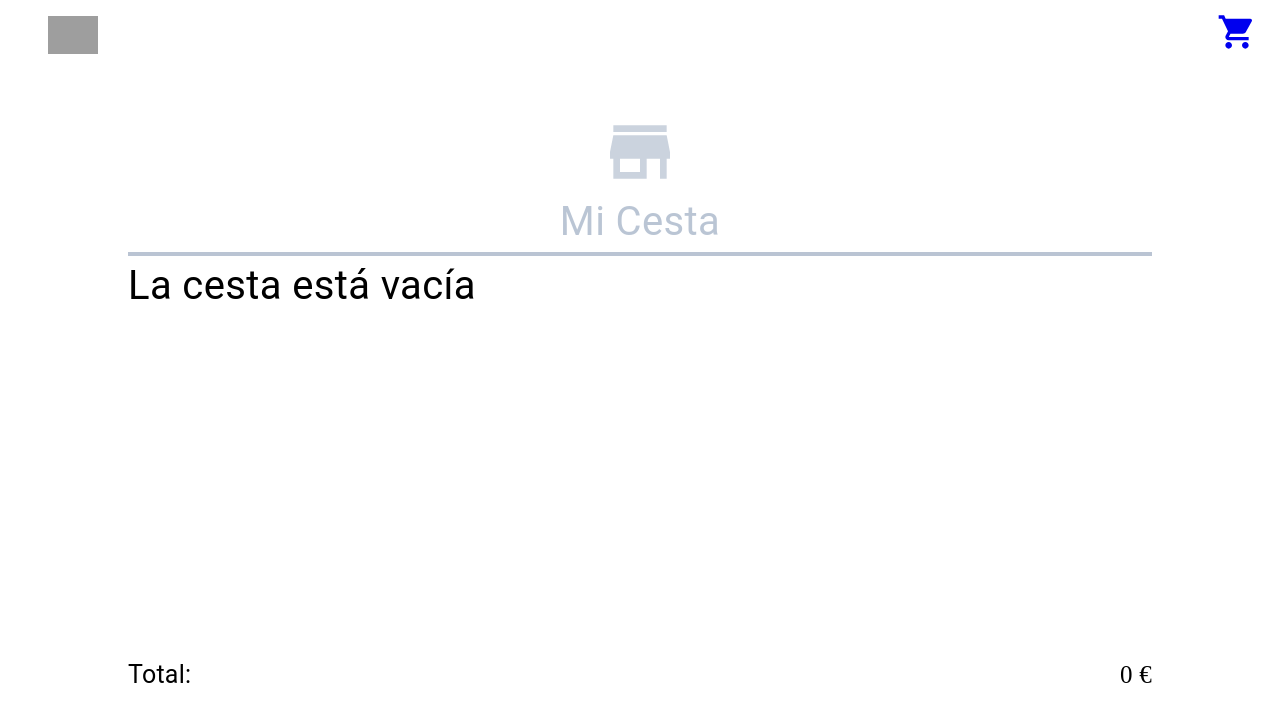
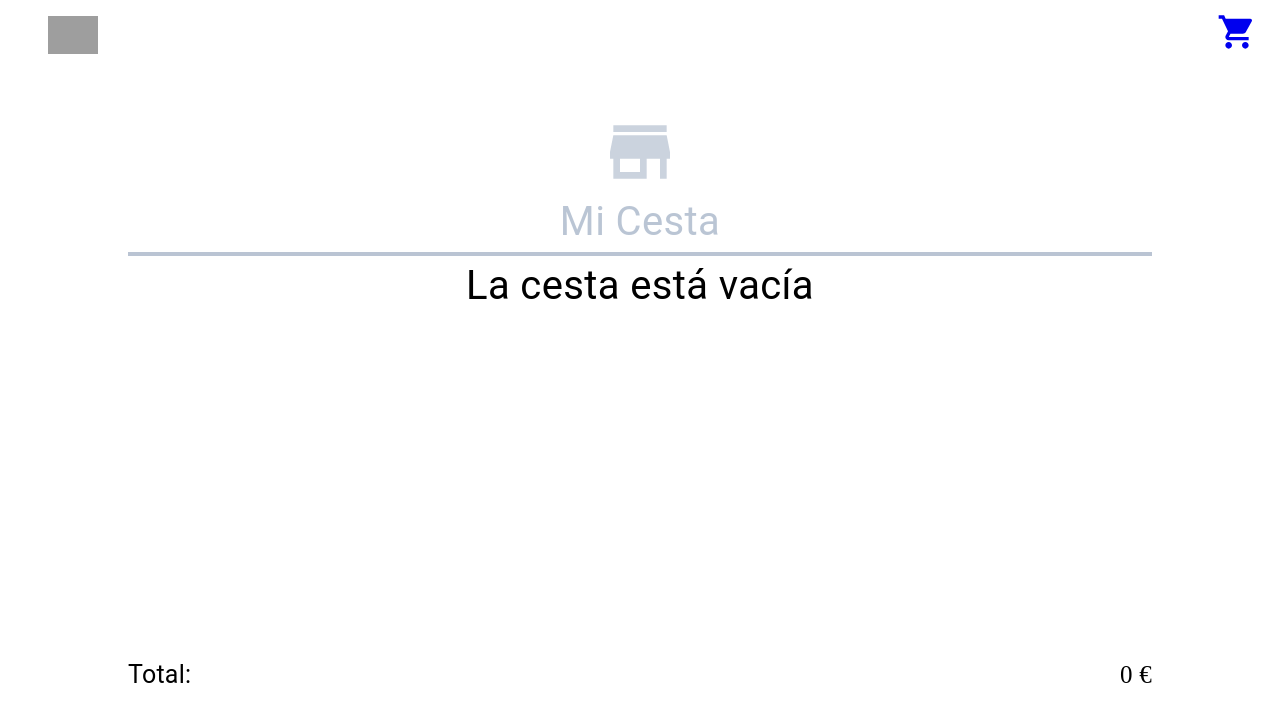
Before and after one commit to Wolfdog940/Vans-E-Commerce, a React (Create React App) app: page /cart in a window 1280 px wide. Shown: the top 722 px of the page. Built offline with nearby package versions, Linux system fonts and the light colour scheme; grey boxes are pictures that could not be loaded.

Commit message:
centrar carro

```diff
--- a/src/pages/CartPage/CartPage.tsx
+++ b/src/pages/CartPage/CartPage.tsx
@@ -63,6 +63,7 @@ const rows:GridRowsProp = cart.map((product:Product)=>
     dispatch(cleanCart())
     localStorage.clear()
     closeModal()
+    navigate("/")
   }
 
   const refreshStorage = (id: any) =>{
@@ -93,7 +94,7 @@ const rows:GridRowsProp = cart.map((product:Product)=>
       <StoreIcon sx={{color :"rgba(169, 182, 201, 0.6)",fontSize:80,marginTop:"5%"}}/>
       <Typography sx={{fontSize:40, color :"rgba(169, 182, 201, 0.8)",borderBottom:"4px solid rgba(169, 182, 201, 0.8)",width:{xl:"50%",xs:"80%"},textAlign:"center"}}>Mi Cesta</Typography>
     {" "}
-        <Box sx={{ height: 400,width: '80%'}}>
+        <Box sx={{ height: 400,width: '80%',display:"flex",justifyContent:"center"}}>
             {
               (cart.length === 0)
                 ? <Typography fontSize={40}>La cesta está vacía</Typography>
```
